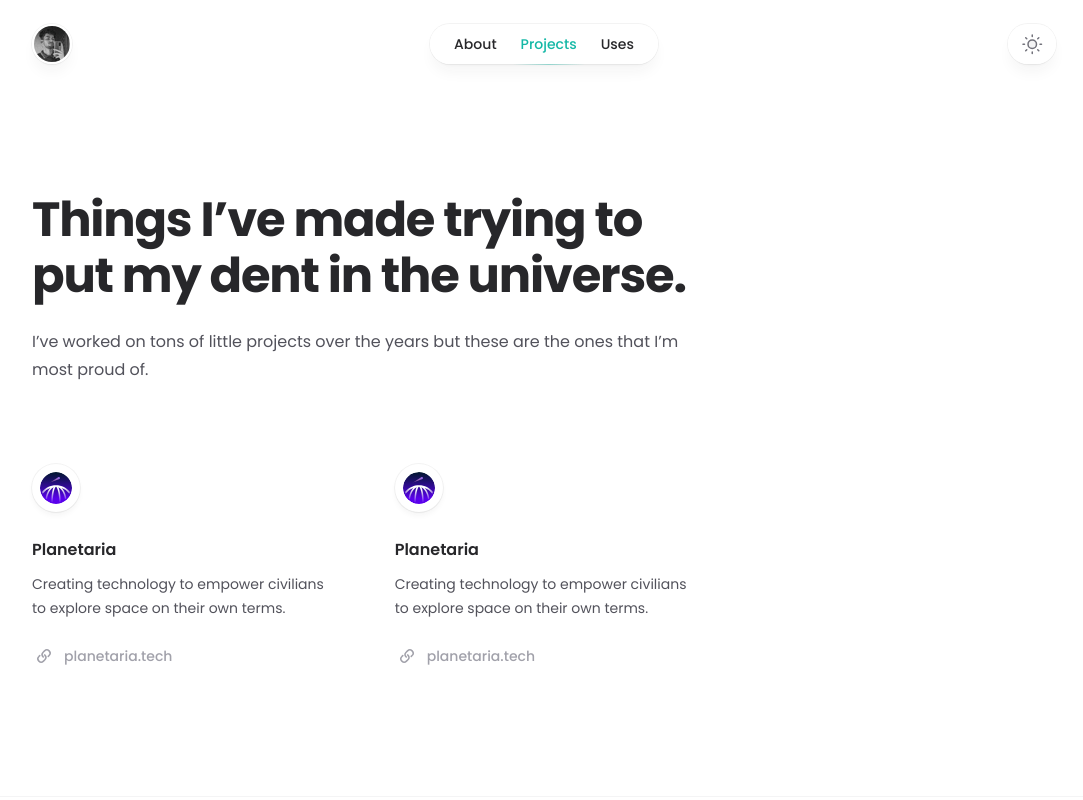
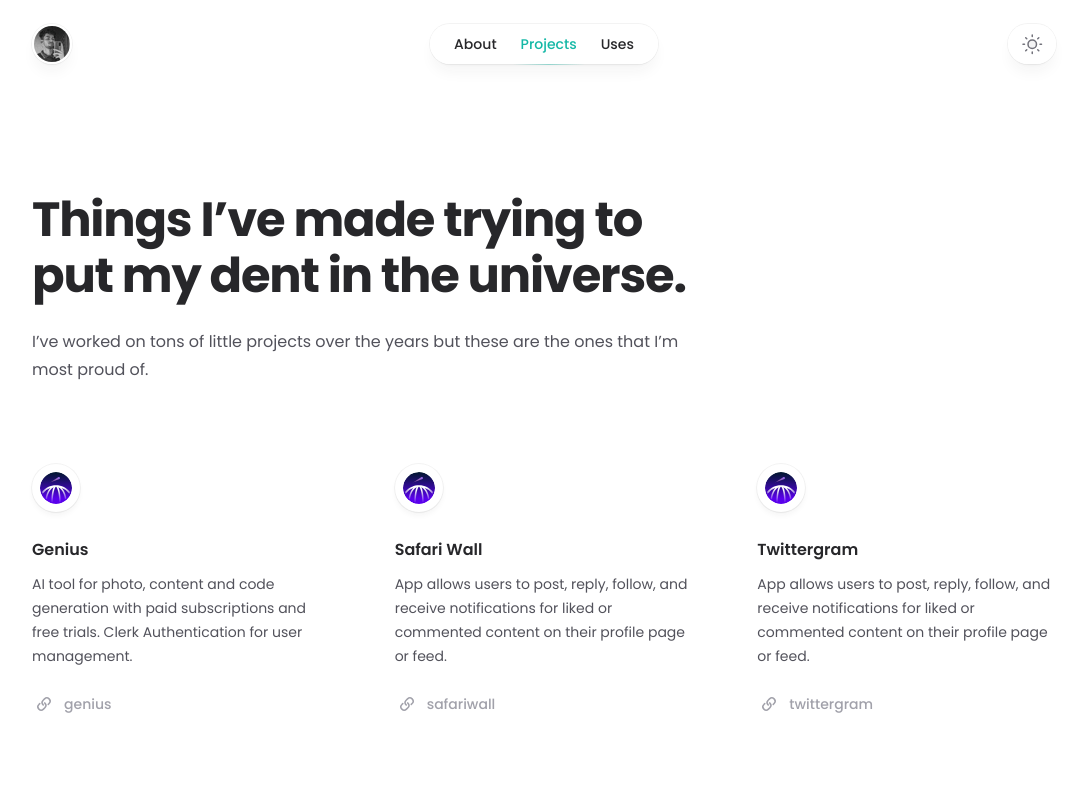
Before and after one commit to PrathmeshSadake/prathmeshsadake-v5, a Next.js app: page /projects in a window 1280 px wide. Shown: the top 800 px of the page, without its empty margins (96-1179 px from the left). Built offline with nearby package versions, Linux system fonts and the light colour scheme.

Commit message:
Added types in pages and installed next-themes

```diff
--- a/app/(root)/(routes)/projects/page.tsx
+++ b/app/(root)/(routes)/projects/page.tsx
@@ -7,17 +7,33 @@ import { JSX, SVGProps } from "react";
 
 const projects = [
   {
-    name: "Planetaria",
+    name: "Genius",
     description:
-      "Creating technology to empower civilians to explore space on their own terms.",
-    link: { href: "http://planetaria.tech", label: "planetaria.tech" },
+      "AI tool for photo, content and code generation with paid subscriptions and free trials. Clerk Authentication for user management.",
+    link: {
+      href: "https://genius-prathmeshsadake.vercel.app",
+      label: "genius",
+    },
     logo: "/images/logos/planetaria.svg",
   },
   {
-    name: "Planetaria",
+    name: "Safari Wall",
     description:
-      "Creating technology to empower civilians to explore space on their own terms.",
-    link: { href: "http://planetaria.tech", label: "planetaria.tech" },
+      "App allows users to post, reply, follow, and receive notifications for liked or commented content on their profile page or feed.",
+    link: {
+      href: "http://safariwall-prathmeshsadake.vercel.app",
+      label: "safariwall",
+    },
+    logo: "/images/logos/planetaria.svg",
+  },
+  {
+    name: "Twittergram",
+    description:
+      "App allows users to post, reply, follow, and receive notifications for liked or commented content on their profile page or feed.",
+    link: {
+      href: "http://twittergram.vercel.app",
+      label: "twittergram",
+    },
     logo: "/images/logos/planetaria.svg",
   },
 ];
@@ -47,7 +63,6 @@ export default function Projects() {
         title='Things I’ve made trying to put my dent in the universe.'
         intro='I’ve worked on tons of little projects over the years but these are the ones that I’m most proud of.'
       >
-        {projects.length > 0 ? (
         <ul
           role='list'
           className='grid grid-cols-1 gap-16 sm:grid-cols-2 lg:grid-cols-3'
@@ -55,15 +70,16 @@ export default function Projects() {
           {projects.map((project) => (
             <Card as='li' key={project.name}>
               <div className='relative z-10 flex h-12 w-12 items-center justify-center rounded-full bg-white shadow-md shadow-zinc-800/5 ring-1 ring-zinc-900/5 dark:border dark:border-zinc-700/50 dark:bg-zinc-800 dark:ring-0'>
-                  <img
-                    src={project.logo}
-                    alt=''
-                    className='h-8 w-8'
-                    unoptimized
-                  />
+                <img src={project.logo} alt='' className='h-8 w-8' />
               </div>
               <h2 className='mt-6 text-base font-semibold text-zinc-800 dark:text-zinc-100'>
-                  <Card.Link href={project.link.href}>{project.name}</Card.Link>
+                <Card.Link
+                  href={project.link.href}
+                  target='_blank'
+                  rel='noreferrer noopener'
+                >
+                  {project.name}
+                </Card.Link>
               </h2>
               <Card.Description>{project.description}</Card.Description>
               <p className='relative z-10 mt-6 flex text-sm font-medium text-zinc-400 transition group-hover:text-teal-500 dark:text-zinc-200'>
@@ -73,17 +89,12 @@ export default function Projects() {
             </Card>
           ))}
         </ul>
-        ) : (
-          <div className='max-w-2xl'>
-            <h1 className='text-xl font-semibold text-zinc-800 dark:text-zinc-300'>
-              This website is currently under development and projects will soon
-              be listed here. Until then you can watch Friends or Brooklyn
-              Nine-Nine on Netflix.
-            </h1>
+
+        <div className='max-w-2xl mt-24'>
           <p className='mt-6 text-base text-zinc-600 dark:text-zinc-400'>
             Alternatively you can view my projects on{" "}
             <a
-                className='text-emerald-300 underline'
+              className='text-emerald-300'
               target={"_blank"}
               rel='noopener noreferrer'
               href='https://github.com/PrathmeshSadake'
@@ -92,7 +103,6 @@ export default function Projects() {
             </a>
           </p>
         </div>
-        )}
       </SimpleLayout>
     </>
   );
--- a/app/(root)/(routes)/uses/page.tsx
+++ b/app/(root)/(routes)/uses/page.tsx
@@ -3,10 +3,18 @@ import Head from "next/head";
 import { Card } from "@/components/Card";
 import { Section } from "@/components/Section";
 import { SimpleLayout } from "@/components/SimpleLayout";
+import React from "react";
 
-function ToolsSection({ children, ...props }) {
+function ToolsSection({
+  children,
+  title,
+  ...props
+}: {
+  children: React.ReactNode;
+  title: string;
+}) {
   return (
-    <Section {...props}>
+    <Section title={title} {...props}>
       <ul role='list' className='space-y-8'>
         {children}
       </ul>
@@ -14,7 +22,15 @@ function ToolsSection({ children, ...props }) {
   );
 }
 
-function Tool({ title, href, children }) {
+function Tool({
+  title,
+  href,
+  children,
+}: {
+  title: string;
+  href?: any;
+  children: React.ReactNode;
+}) {
   return (
     <Card as='li'>
       <Card.Title as='h3' href={href}>
@@ -27,14 +43,6 @@ function Tool({ title, href, children }) {
 
 export default function Uses() {
   return (
-    <>
-      <Head>
-        <title>Uses - Prathmesh Sadake</title>
-        <meta
-          name='description'
-          content='Software I use, gadgets I love, and other things I recommend.'
-        />
-      </Head>
     <SimpleLayout
       title='Software I use, gadgets I love, and other things I recommend.'
       intro='I get asked a lot about the things I use to build software, stay productive, or buy to fool myself into thinking I’m being productive when I’m really just procrastinating. Here’s a big list of all of my favorite stuff.'
@@ -44,8 +52,8 @@ export default function Uses() {
           <Tool title='13” MacBook Pro, M1, 16 GB RAM (2020)'>
             I was using an Intel-based 16” MacBook Pro prior to this and the
             difference is night and day. I’ve never heard the fans turn on a
-              single time, even under the incredibly heavy loads I put it
-              through with our various launch simulations.
+            single time, even under the incredibly heavy loads I put it through
+            with our various launch simulations.
           </Tool>
           <Tool title='Apple iPad Air 2022'>
             Something about all the gestures makes me feel like a wizard with
@@ -59,13 +67,13 @@ export default function Uses() {
         </ToolsSection>
         <ToolsSection title='Development tools'>
           <Tool title='Microsoft Visual Studio Code'>
-              I don’t care if it’s missing all of the fancy IDE features
-              everyone else relies on, Sublime Text is still the best text
-              editor ever made.
+            I don’t care if it’s missing all of the fancy IDE features everyone
+            else relies on, Sublime Text is still the best text editor ever
+            made.
           </Tool>
           <Tool title='Anaconda'>
-              Offers the easiest way to perform Python/R data science and
-              machine learning on a single machine.
+            Offers the easiest way to perform Python/R data science and machine
+            learning on a single machine.
           </Tool>
           <Tool title='GitHub'>
             GitHub is where over 83 million developers shape the future of
@@ -75,9 +83,9 @@ export default function Uses() {
         </ToolsSection>
         <ToolsSection title='Design'>
           <Tool title='Figma'>
-              We started using Figma as just a design tool but now it’s become
-              our virtual whiteboard for the entire company. Never would have
-              expected the collaboration features to be the real hook.
+            We started using Figma as just a design tool but now it’s become our
+            virtual whiteboard for the entire company. Never would have expected
+            the collaboration features to be the real hook.
           </Tool>
         </ToolsSection>
         <ToolsSection title='Productivity'>
@@ -91,8 +99,8 @@ export default function Uses() {
             and also syncs seamlessly across all my devices.
           </Tool>
           <Tool title='Forest'>
-              Simple tool for blocking distracting apps when I need to just do
-              the work and get some momentum going.
+            Simple tool for blocking distracting apps when I need to just do the
+            work and get some momentum going.
           </Tool>
           <Tool title='Sleep Town'>
             Simple tool for building healthy sleep habits. Helps to maintain
@@ -101,6 +109,5 @@ export default function Uses() {
         </ToolsSection>
       </div>
     </SimpleLayout>
-    </>
   );
 }
--- a/app/layout.tsx
+++ b/app/layout.tsx
@@ -3,45 +3,12 @@ import type { Metadata } from "next";
 import { Poppins } from "next/font/google";
 import { Header } from "@/components/Header";
 import { Footer } from "@/components/Footer";
+import NextThemeProvider from "@/components/NextThemeProvider";
 
 const poppins = Poppins({
   subsets: ["latin"],
   weight: ["100", "200", "300", "400", "500", "600", "700", "800", "900"],
 });
-const modeScript = `
-  let darkModeMediaQuery = window.matchMedia('(prefers-color-scheme: dark)')
-
-  updateMode()
-  darkModeMediaQuery.addEventListener('change', updateModeWithoutTransitions)
-  window.addEventListener('storage', updateModeWithoutTransitions)
-
-  function updateMode() {
-    let isSystemDarkMode = darkModeMediaQuery.matches
-    let isDarkMode = window.localStorage.isDarkMode === 'true' || (!('isDarkMode' in window.localStorage) && isSystemDarkMode)
-
-    if (isDarkMode) {
-      document.documentElement.classList.add('dark')
-    } else {
-      document.documentElement.classList.remove('dark')
-    }
-
-    if (isDarkMode === isSystemDarkMode) {
-      delete window.localStorage.isDarkMode
-    }
-  }
-
-  function disableTransitionsTemporarily() {
-    document.documentElement.classList.add('[&_*]:!transition-none')
-    window.setTimeout(() => {
-      document.documentElement.classList.remove('[&_*]:!transition-none')
-    }, 0)
-  }
-
-  function updateModeWithoutTransitions() {
-    disableTransitionsTemporarily()
-    updateMode()
-  }
-`;
 
 export const metadata: Metadata = {
   title: "Prathmesh Sadake",
@@ -58,6 +25,7 @@ export default function RootLayout({
       <body
         className={`${poppins.className} flex h-full flex-col bg-zinc-50 dark:bg-black`}
       >
+        <NextThemeProvider>
           <div className='fixed inset-0 flex justify-center sm:px-8'>
             <div className='flex w-full max-w-7xl lg:px-8'>
               <div className='w-full bg-white ring-1 ring-zinc-100 dark:bg-zinc-900 dark:ring-zinc-300/20' />
@@ -68,6 +36,7 @@ export default function RootLayout({
             <main>{children}</main>
             <Footer />
           </div>
+        </NextThemeProvider>
       </body>
     </html>
   );
--- a/app/page.tsx
+++ b/app/page.tsx
@@ -1,6 +1,5 @@
 import Head from "next/head";
 import Link from "next/link";
-import { Button } from "@/components/Button";
 import { Card } from "@/components/Card";
 import { Container } from "@/components/Container";
 import {
--- a/components/Card.tsx
+++ b/components/Card.tsx
@@ -23,7 +23,7 @@ export function Card({
   children,
 }: {
   as?: any;
-  className: string;
+  className?: string;
   children: React.ReactNode;
 }) {
   return (
@@ -38,10 +38,14 @@ export function Card({
 Card.Link = function CardLink({
   children,
   href,
+  target,
+  rel,
   ...props
 }: {
   children: any;
   href: string;
+  target?: string;
+  rel?: string;
 }) {
   return (
     <>
--- /dev/null
+++ b/components/NextThemeProvider.tsx
@@ -0,0 +1,9 @@
+"use client";
+import { ThemeProvider } from "next-themes";
+import React from "react";
+
+const NextThemeProvider = ({ children }: { children: React.ReactNode }) => {
+  return <ThemeProvider attribute='class'>{children}</ThemeProvider>;
+};
+
+export default NextThemeProvider;
--- a/package.json
+++ b/package.json
@@ -20,6 +20,7 @@
     "autoprefixer": "10.4.14",
     "clsx": "^2.0.0",
     "next": "13.4.12",
+    "next-themes": "^0.2.1",
     "postcss": "8.4.27",
     "react": "18.2.0",
     "react-dom": "18.2.0",
```
Also changed, not shown: app/(root)/(routes)/about/page.tsx (+30 -27 lines), components/Header.tsx (+4 -70 lines), components/ToggleMode.tsx (added, +64 -0 lines), 1 other file (tests, documents, lock files or other folders). Lines whose indentation alone changed are shown as unchanged.
